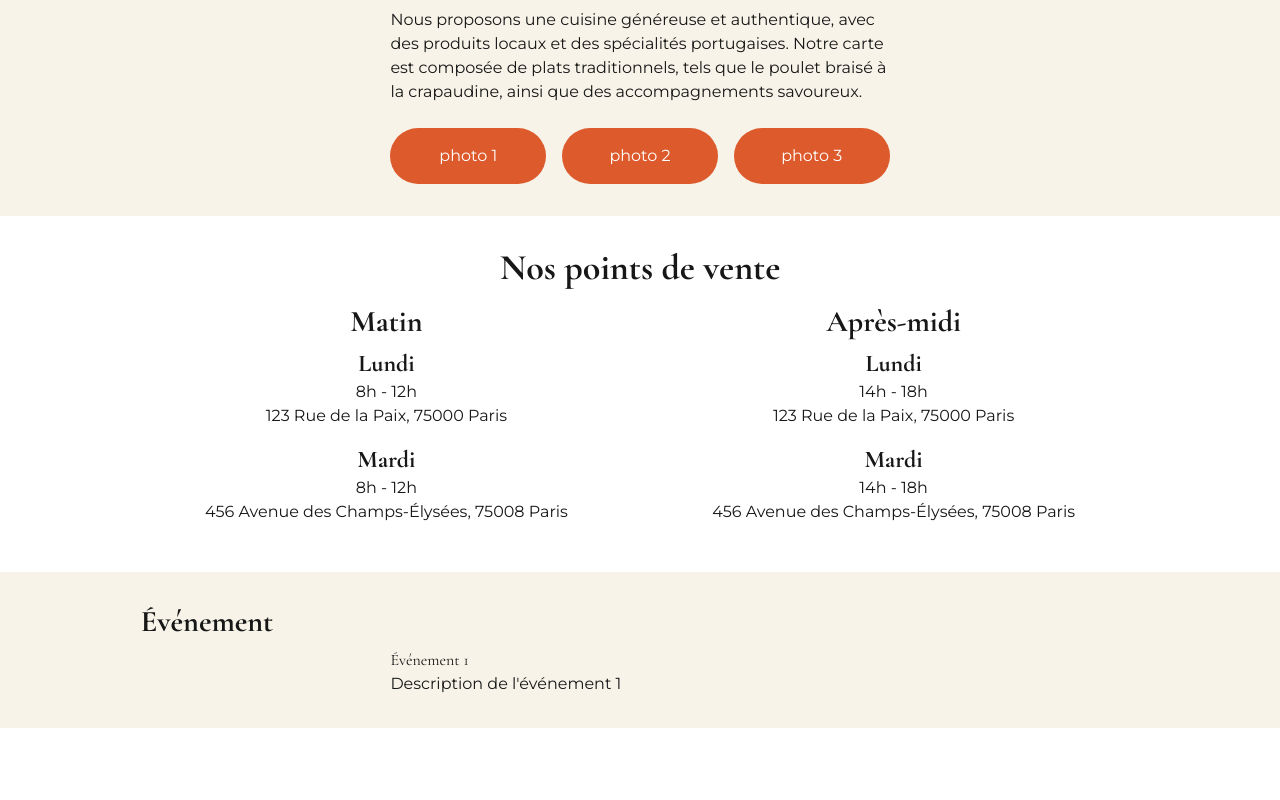
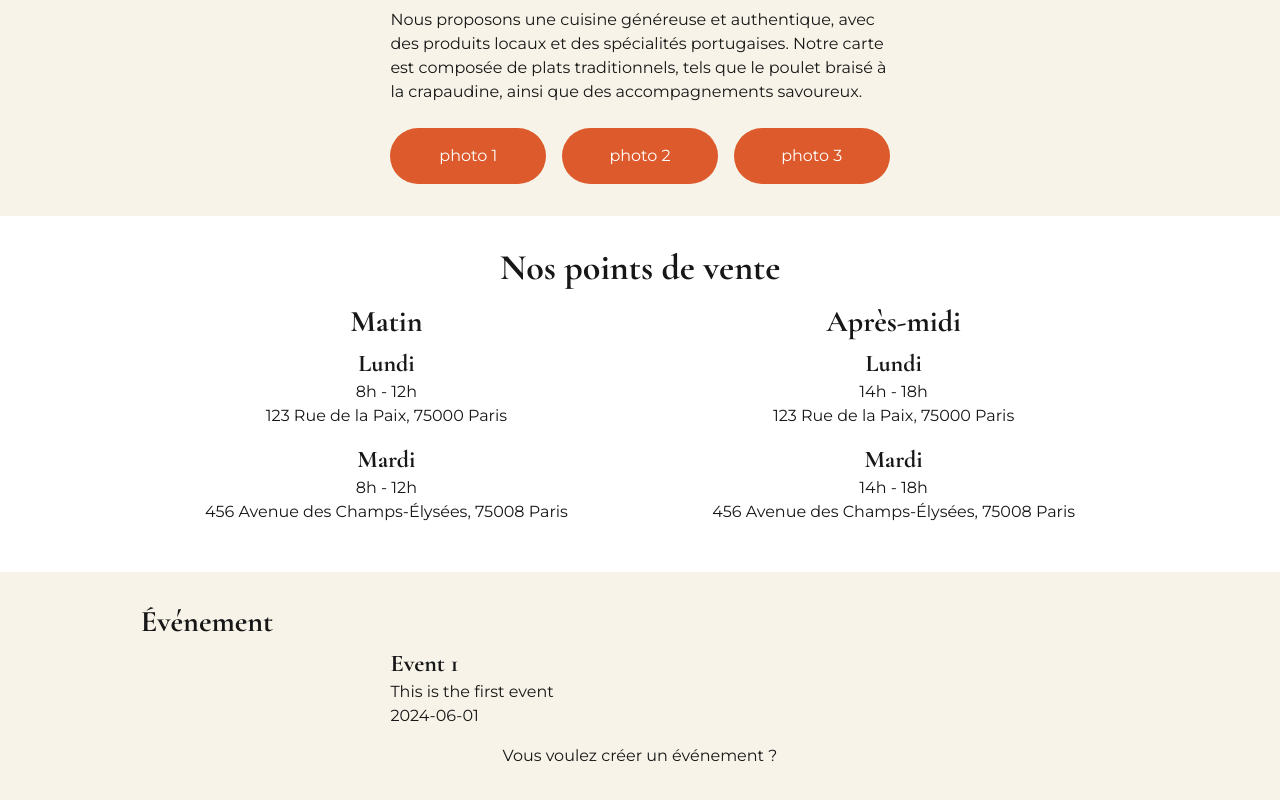
Before and after one commit to EnzoDeSDEV/aubonbraise, a Next.js app in the folder aubonbraise-app/: page / in a window 1280 px wide. Shown: the part 1750-2550 px from the top of the page. Before the commit the page ends 2478 px from the top, so only its background shows below. Built offline with nearby package versions, Linux system fonts and the light colour scheme.

Commit message:
EDS: ajout du form de contact pour l'event

```diff
--- a/aubonbraise-app/app/(homepage)/page.tsx
+++ b/aubonbraise-app/app/(homepage)/page.tsx
@@ -2,6 +2,8 @@ import Section from "../components/Section";
 import Button from "../components/Button";
 import Image from "next/image"
 import AzulejosSeparator from "../components/AzulejosSeparator";
+import event from "../data/event";
+import FormContact from "../components/formContact";
 
 const article = [
   {
@@ -29,14 +31,6 @@ const horaires = [
     apres_midi: "14h - 18h",
     lieux: "456 Avenue des Champs-Élysées, 75008 Paris"
   }
-];
-
-const evenements = [
-  {
-    id: 1,
-    title: "Événement 1",
-    description: "Description de l'événement 1"
-}
 ];
 
 export default function Homepage(){
@@ -178,15 +172,17 @@ export default function Homepage(){
         Événement
       </h1>
       <div className="flex flex-col ml-auto mr-auto w-[50%]">
-        {(evenements.length === 0) ? (
+        {(event.length === 0) ? (
             <p>Aucun événement à venir pour le moment.</p>
         ) : (
           <>
-            <h3 className="">{evenements[0].title}</h3>
-            <p className="">{evenements[0].description}</p>
+            <h3 className="text-2xl font-bold">{event[0].name}</h3>
+            <p className="">{event[0].description}</p>
+            <p className="">{event[0].date}</p>
           </>
         )}
 
+        <FormContact />
       </div>
     </Section>
 </>
--- a/aubonbraise-app/app/components/Button.jsx
+++ b/aubonbraise-app/app/components/Button.jsx
@@ -1,11 +1,11 @@
-export default function Button ({ children, as, type, href, text, className }) {
+export default function Button ({ children, as, type, href, text, className, onClick }) {
     return (
         as === 'a' ? (
             <a className={className || "p-4 rounded-4xl "} href={href}>
                 {text || children}
             </a>
         ) : (
-            <button className={className || "p-4 rounded-4xl "} type={type}>
+            <button className={className || "p-4 rounded-4xl "} type={type} onClick={onClick}>
                 {children}
             </button>
         )
--- /dev/null
+++ b/aubonbraise-app/app/components/formContact.jsx
@@ -0,0 +1,44 @@
+"use client";
+
+import { useState } from "react";
+import Button from "./Button";
+
+export default function FormContact() {
+    function handleSubmit(event) {
+        event.preventDefault();
+
+        const formData = new FormData(event.target);
+        const name = formData.get("name");
+        const email = formData.get("email");
+        const subject = formData.get("subject");
+        const message = formData.get("message");
+
+        console.log(name, email, subject, message);
+
+        fetch("/api/contact", {
+            method: "POST",
+            headers: {
+                "Content-Type": "application/json"
+            },
+            body: JSON.stringify({ name, email, subject, message })
+        });
+    }
+    const [isFormVisible, setIsFormVisible] = useState(false);
+
+    return (
+    <>
+    <Button type="button" onClick={() => setIsFormVisible(!isFormVisible)}>
+        {isFormVisible ? "Fermer le formulaire" : "Vous voulez créer un événement ?"}
+    </Button>
+    <form onSubmit={handleSubmit} className={`flex flex-col gap-4 mt-10 ${isFormVisible ? "block" : "hidden"}`}>
+        <input name="name" type="text" placeholder="Nom" className="p-2 border rounded" />
+        <input name="email" type="email" placeholder="Email" className="p-2 border rounded" />
+        <input name="subject" type="text" placeholder="Sujet" className="p-2 border rounded" />
+        <textarea name="message" placeholder="Message" className="p-2 border rounded" />
+        <Button className={`mt-4 ${isFormVisible ? "block" : "hidden"}`}>
+            Envoyer
+        </Button>
+    </form>
+    </>
+    );
+}
--- /dev/null
+++ b/aubonbraise-app/app/data/event.js
@@ -0,0 +1,11 @@
+
+const event = [
+{
+    id: 1,
+    name: 'Event 1',
+    description: 'This is the first event',
+    date: '2024-06-01',
+},
+]
+
+export default event;
--- a/aubonbraise-app/package.json
+++ b/aubonbraise-app/package.json
@@ -11,7 +11,8 @@
   "dependencies": {
     "next": "16.4.0",
     "react": "19.3.0",
-    "react-dom": "19.3.0"
+    "react-dom": "19.3.0",
+    "resend": "^6.34.1"
   },
   "devDependencies": {
     "@tailwindcss/postcss": "^4.3.3",
```
Also changed, not shown: aubonbraise-app/app/api/contact.js (added), 1 other file (tests, documents, lock files or other folders).
